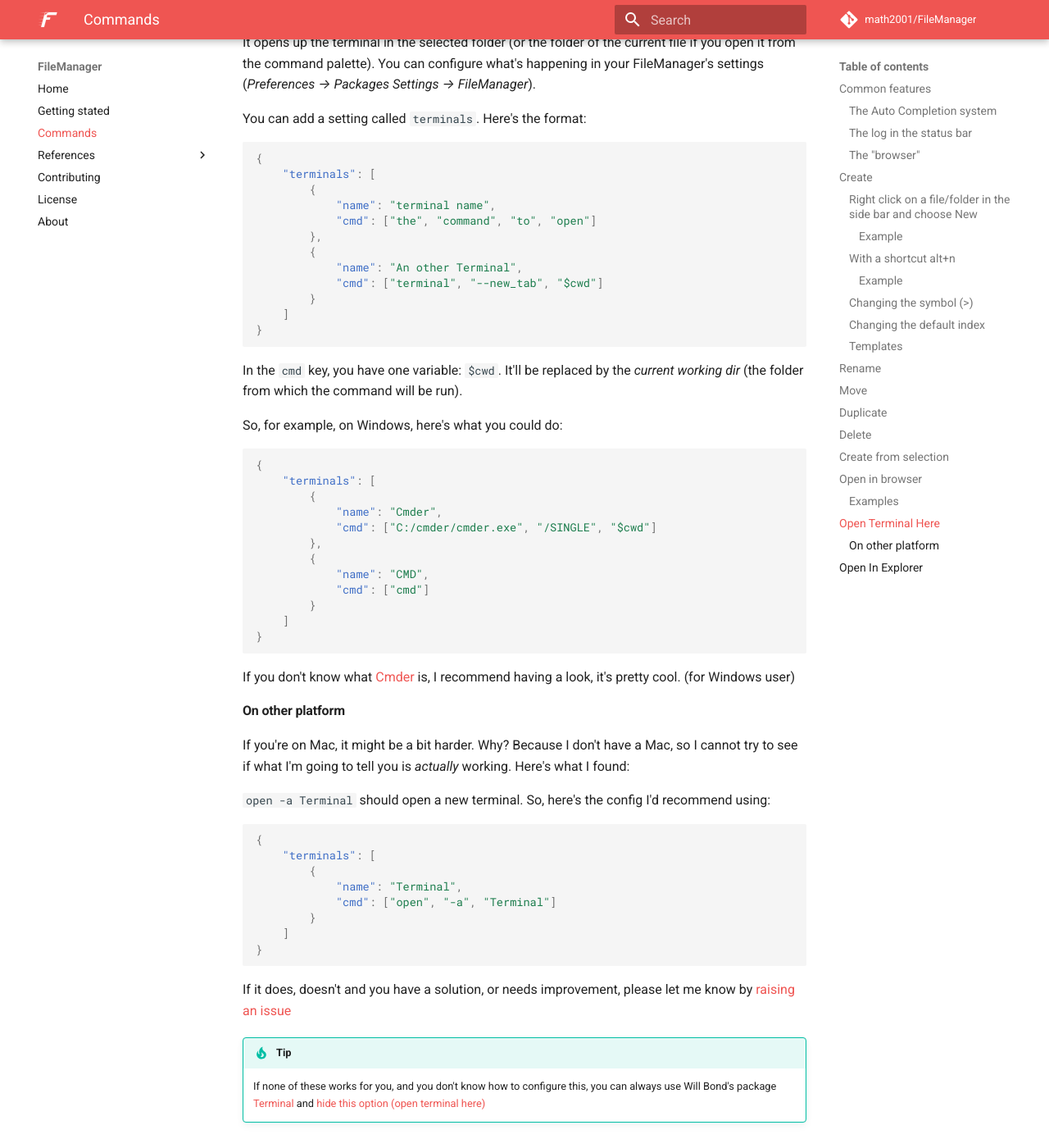
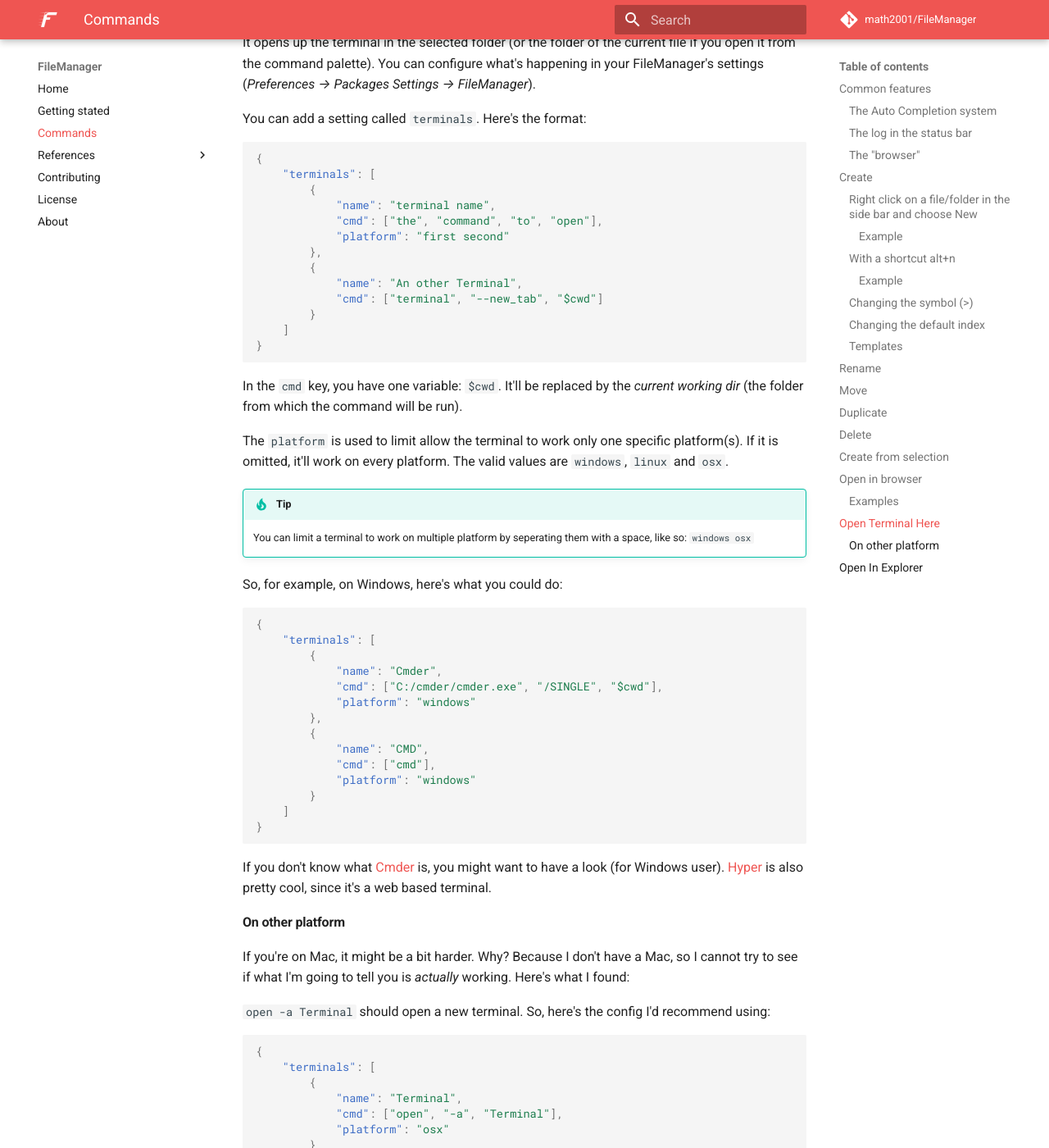
Before and after one commit to math2001/FileManager, an MkDocs documentation site: the page built from docs/commands.md, in a window 1280 px wide and 1400 px high, scrolled down 8313 px. Shown: the whole window at 82% size. Built offline with MkDocs 1.6.1 and Material for MkDocs 9.7.7, drawn with Linux system fonts in a browser that asks for light colours; emoji names are drawn with the system emoji font; comment, search, counter and statistics services are not loaded; old or Windows-style settings are respelled for this version of MkDocs.

Commit message:
:memo: about 'platform' key in terminals

````diff
--- a/docs/commands.md
+++ b/docs/commands.md
@@ -284,7 +284,8 @@
     "terminals": [
         {
             "name": "terminal name",
-            "cmd": ["the", "command", "to", "open"]
+            "cmd": ["the", "command", "to", "open"],
+            "platform": "first second"
         },
         {
             "name": "An other Terminal",
@@ -297,6 +298,14 @@
 In the `cmd` key, you have one variable: `$cwd`. It'll be replaced by the *current working dir*
 (the folder from which the command will be run).
 
+The `platform` is used to limit allow the terminal to work only one specific platform(s). If it is
+omitted, it'll work on every platform. The valid values are `windows`, `linux` and `osx`.
+
+!!! tip
+    You can limit a terminal to work on multiple platform by seperating them with a space, like so:
+    `windows osx`
+
+
 So, for example, on Windows, here's what you could do:
 
 ```json
@@ -304,18 +313,20 @@
     "terminals": [
         {
             "name": "Cmder",
-            "cmd": ["C:/cmder/cmder.exe", "/SINGLE", "$cwd"]
+            "cmd": ["C:/cmder/cmder.exe", "/SINGLE", "$cwd"],
+            "platform": "windows"
         },
         {
             "name": "CMD",
-            "cmd": ["cmd"]
+            "cmd": ["cmd"],
+            "platform": "windows"
         }
     ]
 }
 ```
 
-If you don't know what [Cmder](http://cmder.net) is, I recommend having a look, it's pretty cool.
-(for Windows user)
+If you don't know what [Cmder](http://cmder.net) is, you might want to have a look (for Windows
+user). [Hyper](https://hyper.is) is also pretty cool, since it's a web based terminal.
 
 #### On other platform
 
@@ -329,14 +340,15 @@
     "terminals": [
         {
             "name": "Terminal",
-            "cmd": ["open", "-a", "Terminal"]
+            "cmd": ["open", "-a", "Terminal"],
+            "platform": "osx"
         }
     ]
 }
 ```
 
 If it does, doesn't and you have a solution, or needs improvement, please let me know by
-[raising an issue][new-issue]
+[raising an issue][new-issue].
 
 !!! Tip
     If none of these works for you, and you don't know how to configure this, you can always use
````
Also changed, not shown: 1 other file.
